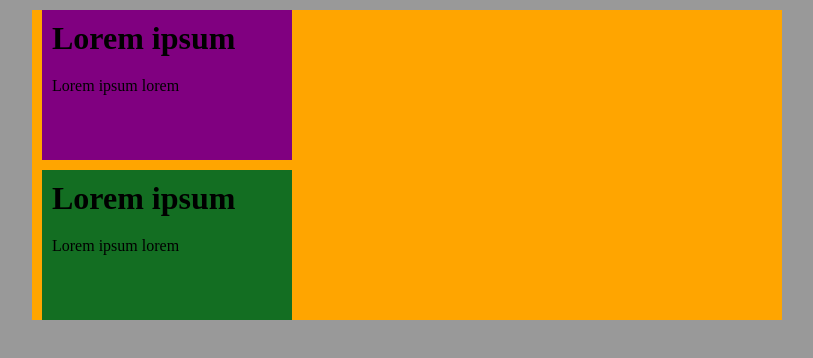
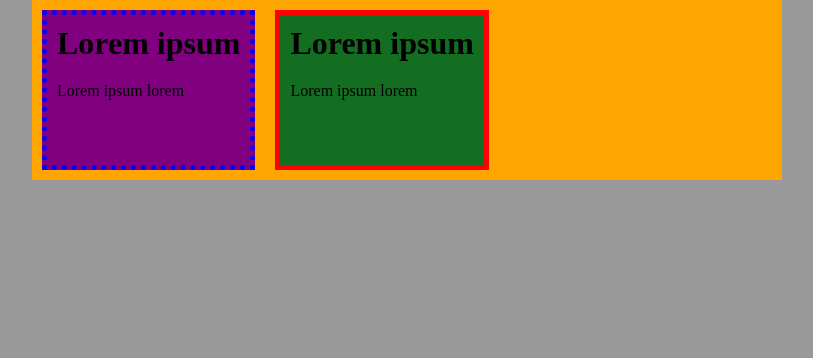
Before and after one commit to DaniloHY/Senac, a plain HTML site: page Aula 3/index.html in a window 1280 px wide. Shown: the whole page, without its empty margins (233-1046 px from the left). Drawn offline with Linux system fonts and the light colour scheme.

Commit message:
Add files via upload

```diff
--- /dev/null
+++ b/Aula 3/CSS/ex.css
@@ -0,0 +1,66 @@
+* {
+    margin: 0;
+    padding: 0;
+}
+
+body{
+    background-color: rgb(175, 175, 175);
+}
+
+#container{
+    max-width: 900px;
+    margin: 0 auto;
+    background: rgb(40, 211, 253);
+    display: flex;
+    height: 400px;
+    position: relative;
+    margin-top: 200px;
+    box-shadow: 10px 10px rgb(131, 131, 131);
+}
+
+.box1 {
+    background-color: lightgreen;
+    width: 200px;
+    height: 150px;
+    margin: 20px;
+    margin-top: 90px;
+}
+
+.box2 {
+    background-color: orangered;
+    width: 200px;
+    height: 150px;
+    margin: 20px;
+    margin-top: 90px;
+}
+
+.box3 {
+    background-color: rgb(47, 47, 235);
+    width: 200px;
+    height: 150px;
+    margin: 20px;
+    margin-top: 90px;
+}
+
+.box1 p, .box2 p , .box3 p {
+    text-align: center;
+    padding-top: 60px;
+    color: white;
+    font-family: 'Times New Roman', Times, serif;
+    font-size: 30px;
+}
+
+.mais{
+    margin: 20px;
+    margin-top: 140px;
+    font-size: 50px;
+}
+
+.txt {
+    margin-left: 300px;
+    font-size: 40px;
+    margin-top: 290px;
+    position: absolute;
+    font-family: 'Times New Roman', Times, serif;
+    font-weight: bold;
+}
--- a/Aula 3/CSS/style.css
+++ b/Aula 3/CSS/style.css
@@ -10,6 +10,8 @@ body{
     max-width: 750px;
     background: orange;
     margin: 0 auto;
+    /*Flexbox*/
+    display: flex;
 }
 
 .box1 {
@@ -17,6 +19,7 @@ body{
     max-width: 250px;
     height: 150px;
     margin: 10px;
+    border: 5px dotted blue;
     /*
     margin-top: 10px;
     margin-right: 10px;
@@ -46,6 +49,7 @@ body{
     max-width: 250px;
     height: 150px;
     margin: 10px;
+    border: 5px solid red;
 }
 
 .box2 h1, .box2 p {
```
Also changed, not shown: Aula 3/ex.html (added, +37 -0 lines).
